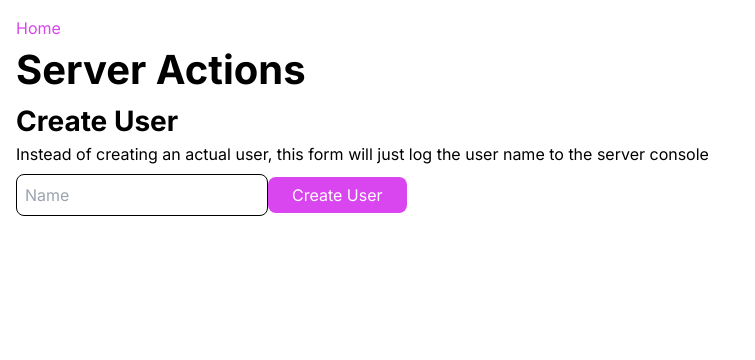
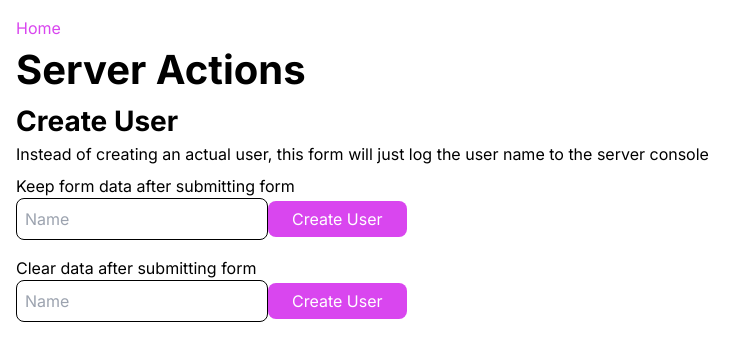
Before and after one commit to emanuelefavero/nextjs-app-router, a Next.js app: page /server-actions in a window 1280 px wide. Shown: the top 360 px of the page, without its empty margins (0-755 px from the left). Built offline with nearby package versions, Linux system fonts and the light colour scheme.

Commit message:
add - clear form after action in server-actions

```diff
--- a/app/actions.ts
+++ b/app/actions.ts
@@ -1,7 +1,29 @@
 'use server'
 
 import { redirect } from 'next/navigation'
+import { revalidatePath } from 'next/cache'
 
+// * Create a user
+export async function createUser(formData: FormData) {
+  // Log the user name to the server console
+  console.log(formData.get('name'))
+
+  // Log all form data to the server console
+  const rawFormData = Object.fromEntries(formData)
+  console.log(rawFormData)
+
+  // HERE: Do something with the form data in the server
+
+  // Refresh the page after creating the user
+  revalidatePath('/server-actions')
+
+  // or use redirect
+  // redirect('/server-actions')
+
+  // TIP: revalidatePath allows you to purge cached data on-demand for a specific path
+}
+
+// * Log a username
 export async function logUsername(formData: FormData) {
   console.log(formData.get('username'))
 
@@ -10,11 +32,13 @@ export async function logUsername(formData: FormData) {
   // permanentRedirect('/')
 }
 
+// * Simulate a slow network
 export async function simulateSlowNetwork() {
   await new Promise((resolve) => setTimeout(resolve, 1000))
   redirect('/')
 }
 
+// * Increment a like
 export async function incrementLike() {
   return 1
 }
--- a/app/server-actions/page.tsx
+++ b/app/server-actions/page.tsx
@@ -1,21 +1,28 @@
-import { redirect } from 'next/navigation'
+'use client'
+
+import { useRef } from 'react'
+import { createUser } from '@/app/actions'
+
+// import { redirect } from 'next/navigation'
 
 export default function Page() {
-  async function createUser(formData: FormData) {
-    'use server'
+  // async function createUser(formData: FormData) {
+  //   'use server'
 
-    // Log the user name to the server console
-    console.log(formData.get('name'))
+  //   // Log the user name to the server console
+  //   console.log(formData.get('name'))
 
-    // Log all form data to the server console
-    const rawFormData = Object.fromEntries(formData)
-    console.log(rawFormData)
+  //   // Log all form data to the server console
+  //   const rawFormData = Object.fromEntries(formData)
+  //   console.log(rawFormData)
 
-    // HERE: Do something with the form data in the server
+  //   // HERE: Do something with the form data in the server
 
-    // Redirect user to the home page after creating the user
-    redirect('/')
-  }
+  //   // Redirect user to the home page after creating the user
+  //   redirect('/server-actions')
+  // }
+
+  const ref = useRef<HTMLFormElement>(null)
 
   return (
     <div>
@@ -27,7 +34,20 @@ export default function Page() {
         name to the server console
       </p>
 
+      <p>Keep form data after submitting form</p>
       <form action={createUser}>
+        <input type='text' name='name' placeholder='Name' />
+        <button type='submit'>Create User</button>
+      </form>
+
+      <p className='mt-4'>Clear data after submitting form</p>
+      <form
+        ref={ref}
+        action={async (formData) => {
+          await createUser(formData)
+          ref.current?.reset()
+        }}
+      >
         <input type='text' name='name' placeholder='Name' />
         <button type='submit'>Create User</button>
       </form>
```
